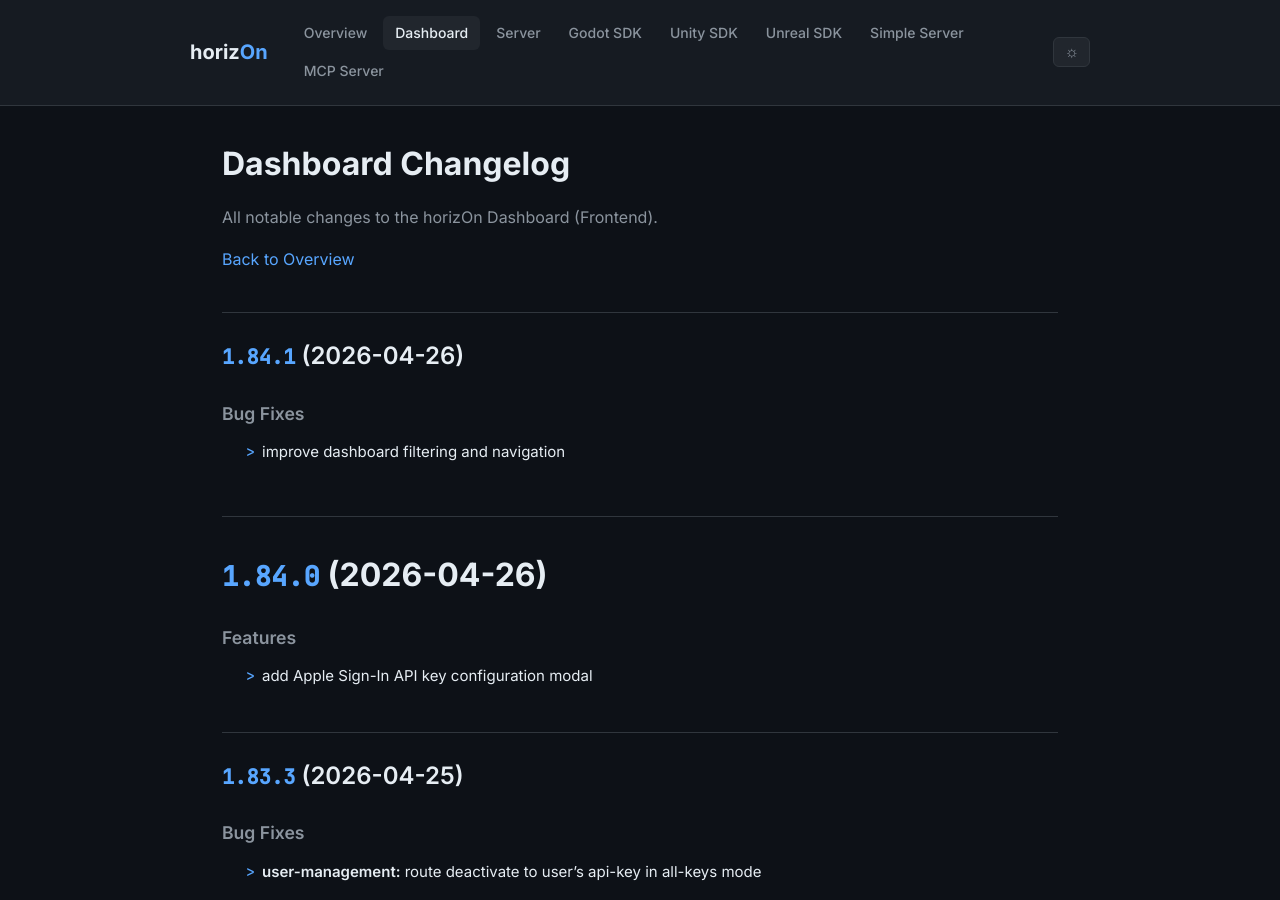
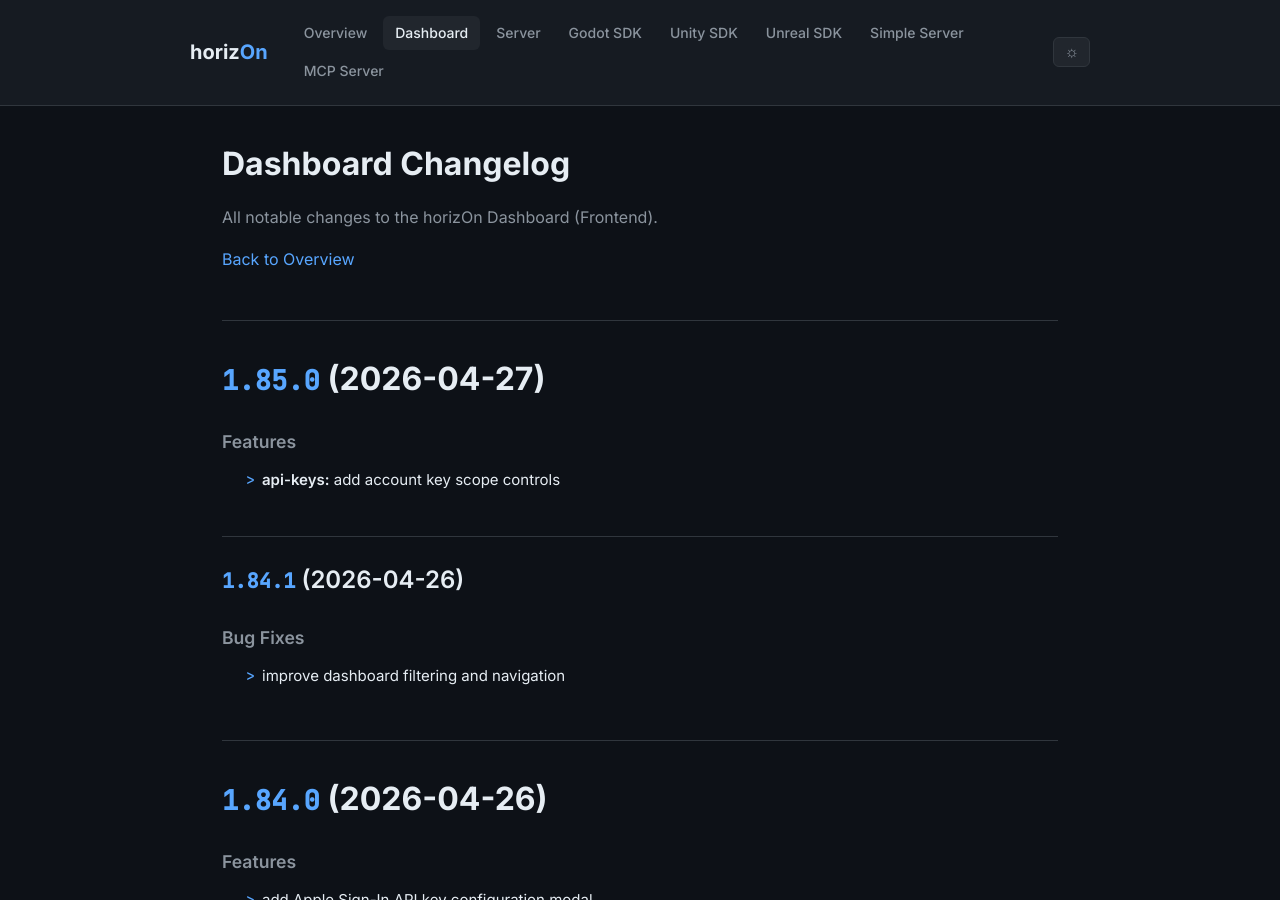
Before and after one commit to ProjectMakersDE/horizOn-Changelog, a Jekyll site: the page built from dashboard-changelog.md, in a window 1280 px wide and 900 px high. Built offline with Jekyll 4.4.1, drawn with Linux system fonts in a browser that asks for light colours.

Commit message:
chore: sync changelogs [skip ci]

```diff
--- a/dashboard-changelog.md
+++ b/dashboard-changelog.md
@@ -8,6 +8,13 @@ title: Dashboard Changelog
 All notable changes to the horizOn Dashboard (Frontend).
 
 [Back to Overview](.)
+
+# [1.85.0](https://github.com/ProjectMakersDE/horizOn-Dashboard/compare/v1.84.1...v1.85.0) (2026-04-27)
+
+
+### Features
+
+* **api-keys:** add account key scope controls ([bbc46bf](https://github.com/ProjectMakersDE/horizOn-Dashboard/commit/bbc46bf0f0ddb45a09b3b296758d52e3fdb21da0))
 
 ## [1.84.1](https://github.com/ProjectMakersDE/horizOn-Dashboard/compare/v1.84.0...v1.84.1) (2026-04-26)
 
```
Also changed, not shown: index.md (+1 -1 lines).
